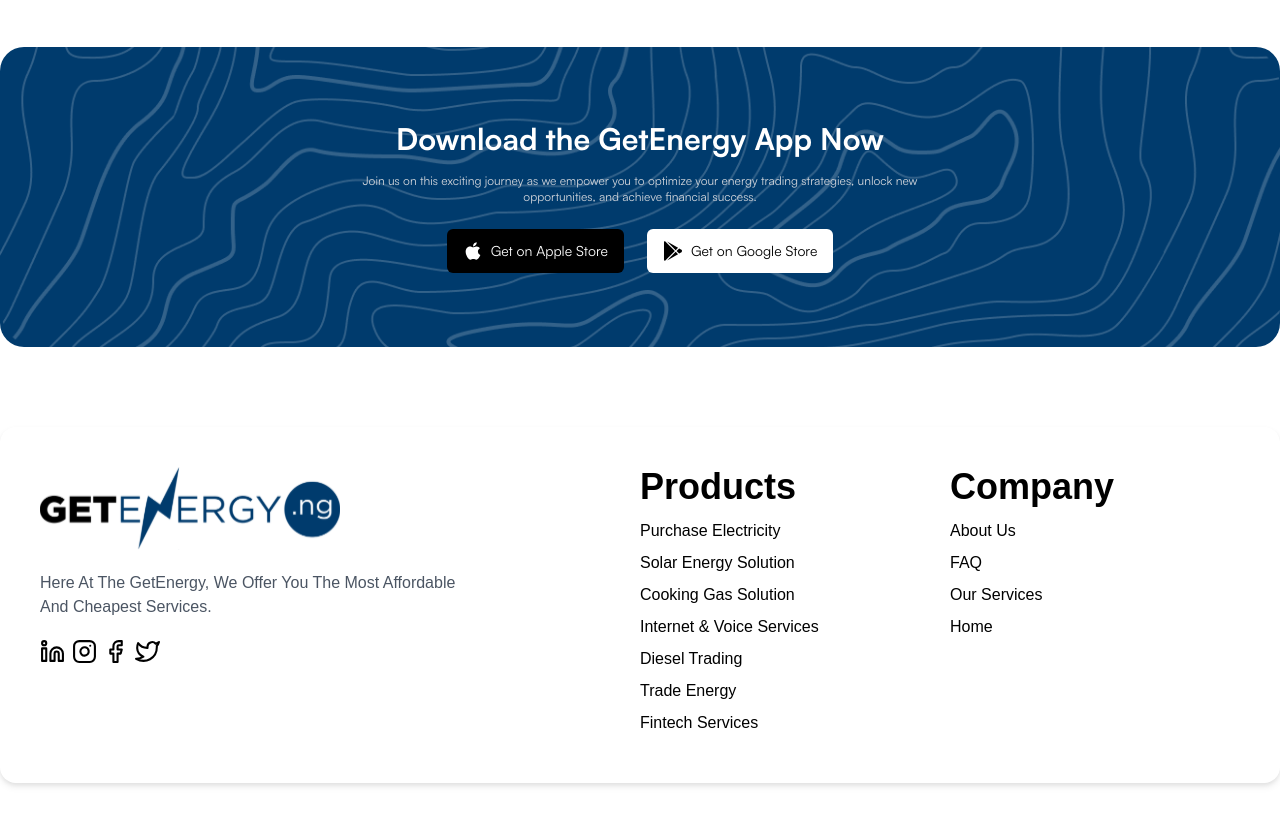
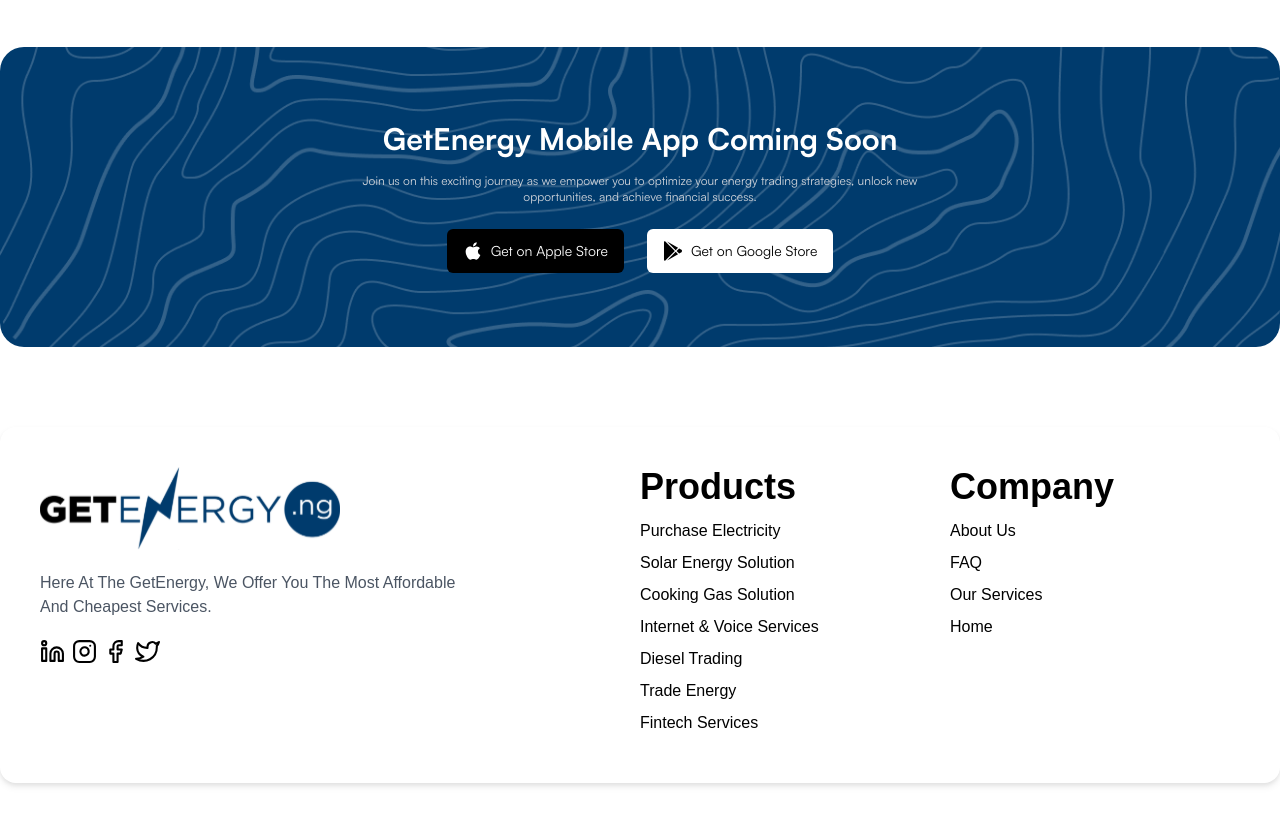
Before and after one commit to Getenergy-inc/get-energy-website, a Next.js app: page / in a window 1280 px wide. Shown: the part 5180-6005 px from the top of the page. Built offline with nearby package versions, Linux system fonts and the light colour scheme; no server answers.

Commit message:
change download to coming soon

```diff
--- a/features/home/download.tsx
+++ b/features/home/download.tsx
@@ -12,7 +12,7 @@
       />
       <div className='absolute top-0 left-0 w-full z-20 h-full flex flex-col items-center justify-center'>
         <h1 className='text-sky-800 lg:text-white font-bold text-xl lg:text-3xl mb-4 text-center'>
-          Download the GetEnergy App Now
+          GetEnergy Mobile App Coming Soon
         </h1>
         <p className='w-full md:w-4/6 lg:w-2/4 text-xs lg:text-md text-gray-300 text-center px-5'>
           Join us on this exciting journey as we
@@ -22,12 +22,12 @@
           financial success.
         </p>
         <div className="w-full md:w-6/12 lg:w-4/12 flex items-center justify-between mt-6 px-5">
-          <button className="text-xs lg:text-sm flex items-center text-white bg-black p-3 px-4 rounded-md hover:scale-[1.06]" type="button">
+          <button disabled={true} className="text-xs lg:text-sm flex items-center text-white bg-black p-3 px-4 rounded-md hover:scale-[1.06]" type="button">
             <FaApple size="20px" className="me-2" />
             <span>Get on Apple Store</span>
           </button>
 
-          <button className="text-xs border lg:border-0 lg:text-sm flex items-center text-black bg-white p-3 px-4 rounded-md hover:scale-[1.06]" type="button">
+          <button disabled={true} className="text-xs border lg:border-0 lg:text-sm flex items-center text-black bg-white p-3 px-4 rounded-md hover:scale-[1.06]" type="button">
             <FaGooglePlay size="20px" className="me-2" />
             <span>Get on Google Store</span>
           </button>
```
